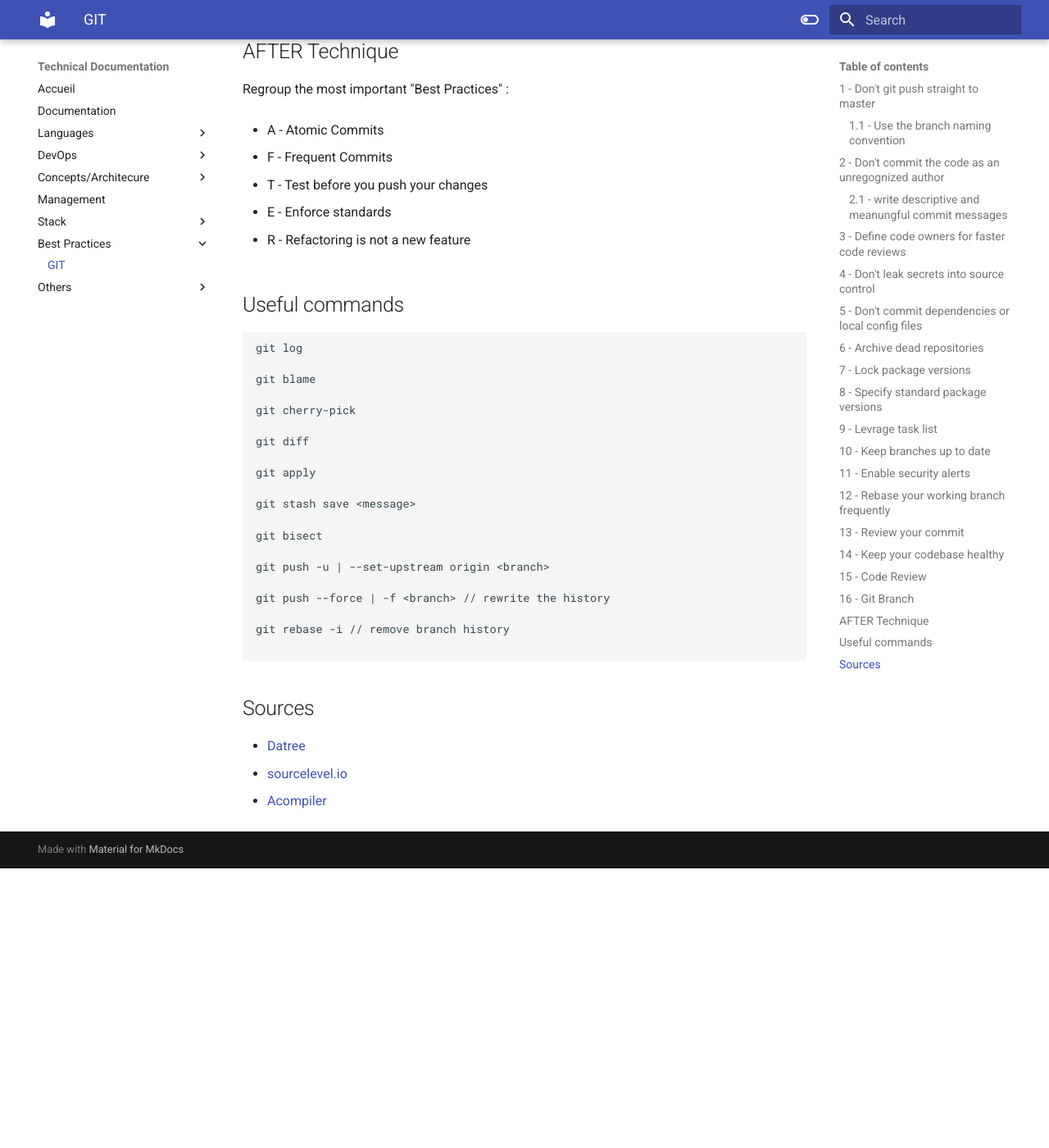
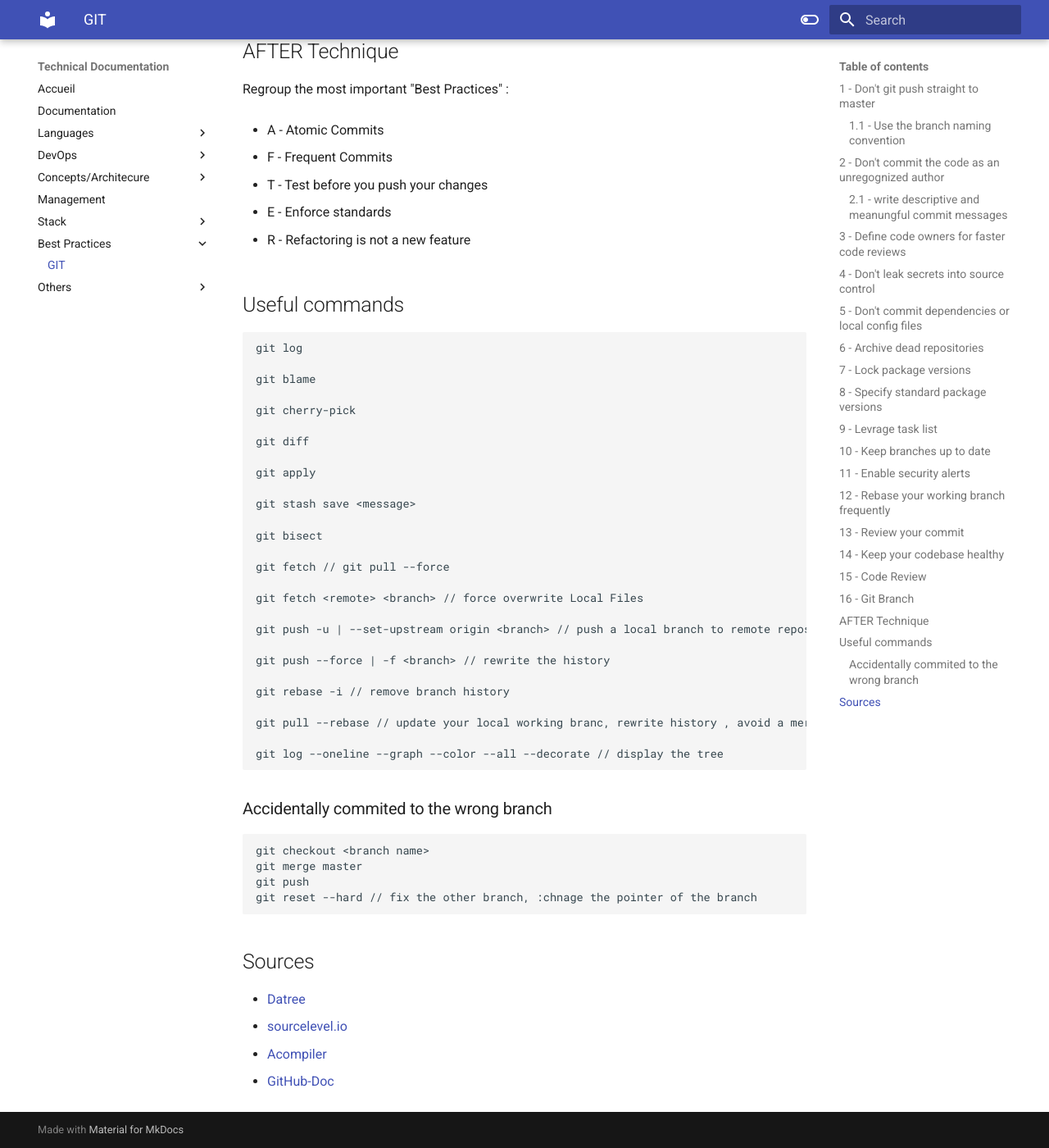
Before and after one commit to AnneLaure57/doc, an MkDocs documentation site: the page built from docs/BestPractices/bestPracticesGit.md, in a window 1280 px wide and 1400 px high, scrolled down 5265 px. Shown: the whole window at 82% size. Built offline with MkDocs 1.6.1 and Material for MkDocs 9.7.7, drawn with Linux system fonts in a browser that asks for light colours; before the commit the page ends 6324 px from its top, so only the background shows below that.

````diff
--- a/docs/BestPractices/bestPracticesGit.md
+++ b/docs/BestPractices/bestPracticesGit.md
@@ -177,12 +177,28 @@ git stash save <message>
 
 git bisect
 
-git push -u | --set-upstream origin <branch>
+git fetch // git pull --force
+
+git fetch <remote> <branch> // force overwrite Local Files
+
+git push -u | --set-upstream origin <branch> // push a local branch to remote repository and allow the track
 
 git push --force | -f <branch> // rewrite the history
 
 git rebase -i // remove branch history
 
+git pull --rebase // update your local working branc, rewrite history , avoid a merge commmit
+
+git log --oneline --graph --color --all --decorate // display the tree
+```
+
+### Accidentally commited to the wrong branch
+
+```
+git checkout <branch name>
+git merge master
+git push
+git reset --hard // fix the other branch, :chnage the pointer of the branch
 ```
 
 ## Sources
@@ -190,3 +206,4 @@ git rebase -i // remove branch history
 * [Datree](https://www.datree.io/resources/github-best-practices)
 * [sourcelevel.io](https://sourcelevel.io/blog/7-git-best-practices-to-start-using-in-your-next-commit)
 * [Acompiler](https://acompiler.com/git-best-practices/)
+* [GitHub-Doc](https://github.com/git-guides/git-add)
````
Also changed, not shown: docs/installation_git.md (+26 -61 lines).
